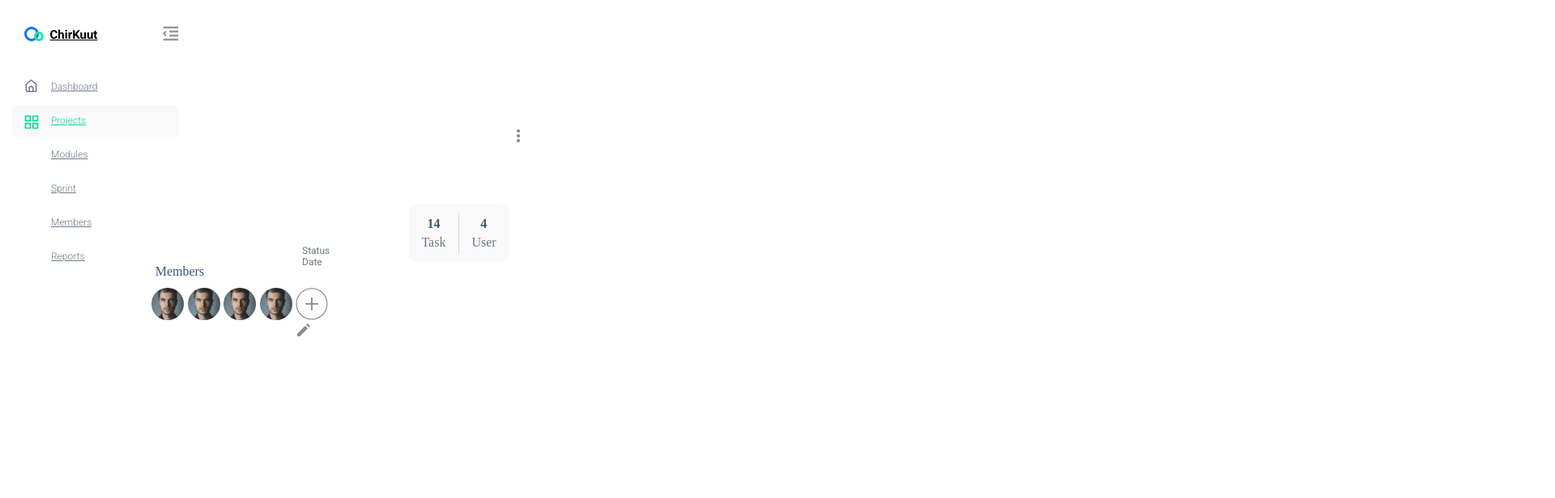
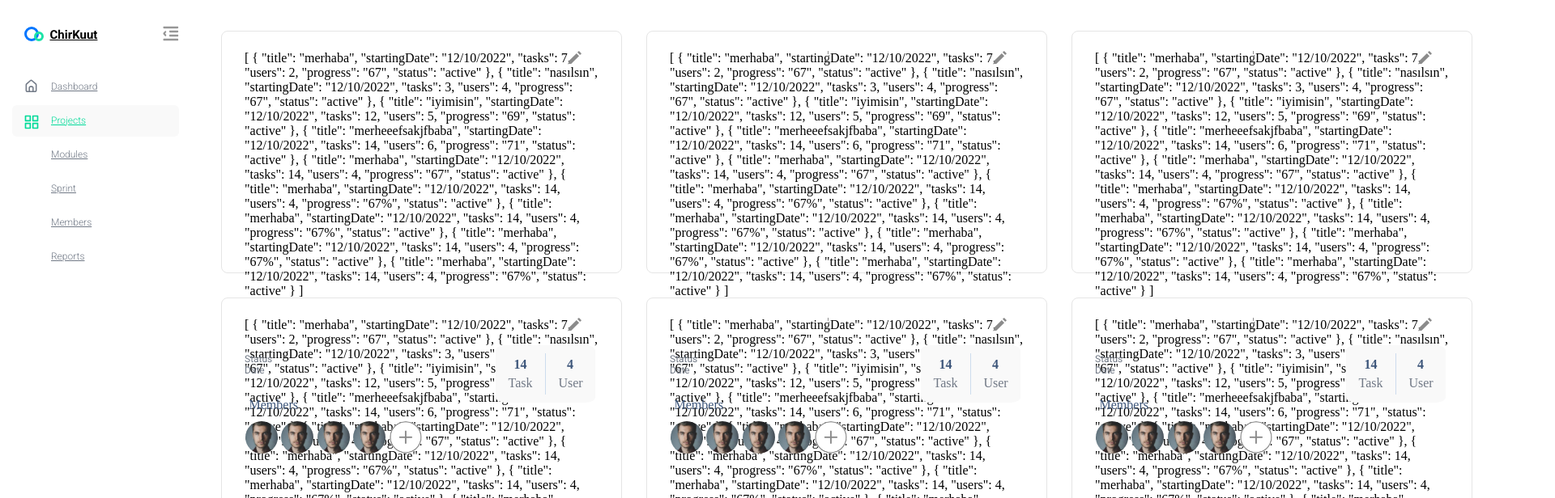
Before and after one commit to Front-End-Bootcamp/vue-dashboard-team-fox-1, a Vue app: page / in a window 1280 px wide. Shown: the top 616 px of the page at 81% size, 1920 px wide, since content can reach past the window. Built offline with nearby package versions, Linux system fonts and the light colour scheme.

Commit message:
EditIcon and Progress bar revized

```diff
--- a/src/App.vue
+++ b/src/App.vue
@@ -1,37 +1,47 @@
 <script setup>
+import {ref, onMounted} from "vue";
 import Sidebar from "./components/Sidebar.vue";
 import Card from "./components/Card/Card.vue";
+import DATA from "@/data/data.json";
+const allData = ref([]);
+console.log(DATA);
+allData.value = DATA;
 </script>
 
 <template>
-	<div>
-		<Sidebar></Sidebar>
-		<Card style="margin: 150px" />
+	<div class="container">
+		<div><Sidebar></Sidebar></div>
+			<div class="cardContent">
+			<Card :cardValue="allData" v-for="data in allData.length" :key="data" />
+		</div>
 	</div>
+
+
+
 </template>
 
 <style scoped></style>
 
-<!-- <script setup>
-import Card from './components/Card/Card.vue';
-</script>
-
-<template>
-	<div class="container">
-		<div class="cardContent"><Card ></Card></div>
-		<div class="cardContent"><Card ></Card></div>
-	</div>
-
-</template>
 
 <style  lang="scss" scoped>
+
+	.cardContent {
+		margin: 15px;
+		background: #FFFFFF;
+		// display: flex;
+    // flex-wrap: wrap;
+    // flex-direction: row;
+		display: grid;
+  	grid-template-columns: 1fr 1fr 3fr;
+		margin-left: 250px;
+		box-sizing: content-box;
+
+	}
+
 	.container {
 		display: flex;
-		background: #E5E5E5;
-	}
-	.cardContent {
-		margin: 15px;
+		flex-direction: column;
 	}
 
 
-</style> -->
+</style>
--- a/src/components/Card/Card.vue
+++ b/src/components/Card/Card.vue
@@ -1,4 +1,5 @@
 <script setup>
+import {ref} from "vue";
 import OptionIcon from "./OptionIcon.vue";
 import CardInfo from "./CardInfo.vue";
 import CardPictures from "./CardPictures.vue";
@@ -6,17 +7,27 @@ import CardDate from "./CardDate.vue";
 import CardStatus from "./CardStatus.vue";
 import CardEditIcon from "./CardEditIcon.vue";
 import CardProgressBar from "./CardProgressBar.vue";
+const props = defineProps(['cardValue']);
 </script>
 
 <template>
 	<div class="card">
+	<div class="container">
+		<CardEditIcon :title="props.cardValue"  >   </CardEditIcon>
 		<OptionIcon />
-		<CardInfo />
+	</div>
+	<CardStatus  > </CardStatus>
+	<div class="dateInfo">
+		<CardInfo  ></CardInfo>
+		<CardDate  />
+		</div>
+
+
 		<CardPictures />
-		<CardDate />
-		<CardStatus />
-		<CardEditIcon />
-		<CardProgressBar />
+
+		<CardStatus  />
+
+		<CardProgressBar  />
 	</div>
 </template>
 
@@ -25,5 +36,21 @@ import CardProgressBar from "./CardProgressBar.vue";
 	box-sizing: border-box;
 	height: 300px;
 	width: 495px;
+	background: #FFFFFF;
+	border: 1px solid #E5E5E5;
+	border-radius: 8px;
+	margin-right: 15px;
+	margin-left: 15px;
+	margin-top: 15px;
+	margin-bottom: 15px;
+}
+.card:hover {
+	box-shadow: 0 0 11px #E5E5E5 ;
+	}
+.container{
+	display: flex;
+}
+.dateInfo{
+	display: inline;
 }
 </style>
--- a/src/components/Card/CardDate.vue
+++ b/src/components/Card/CardDate.vue
@@ -26,14 +26,16 @@ const props = defineProps(["date"]);
 	position: absolute;
 	width: 53px;
 	height: 14px;
-	left: 373px;
-	top: 303px;
+	// left: 373px;
+	// top: 303px;
 
 	font-family: "Roboto";
 	font-style: normal;
 	font-weight: 400;
 	font-size: 12px;
 	line-height: 14px;
+	margin-left: 28px;
+	margin-top:68px ;
 	/* identical to box height */
 
 	color: #717986;
--- a/src/components/Card/CardEditIcon.vue
+++ b/src/components/Card/CardEditIcon.vue
@@ -1,22 +1,34 @@
-<script setup></script>
+<script setup>
+	const props = defineProps(['title'])
+</script>
 
 <template>
-	<div class="editIcon">
-		<svg width="16" height="16" viewBox="0 0 16 16" fill="none" xmlns="http://www.w3.org/2000/svg">
-<path d="M9.84 2.96L13.04 6.16L3.2 16H0V12.8L9.84 2.96ZM10.96 1.84L12.8 0L16 3.2L14.16 5.04L10.96 1.84V1.84Z" fill="#8B8B8B"/>
-</svg>
+	<div class="projectTitle"  >{{props.title}}
+		<div class="editIcon">
+			<svg width="16" height="16" viewBox="0 0 16 16" fill="none" xmlns="http://www.w3.org/2000/svg">
+	<path d="M9.84 2.96L13.04 6.16L3.2 16H0V12.8L9.84 2.96ZM10.96 1.84L12.8 0L16 3.2L14.16 5.04L10.96 1.84V1.84Z" fill="#8B8B8B"/>
+	</svg	>
+	</div>
 </div>
 </template>
 
 <style scoped >
 .editIcon {
 	cursor: pointer ;
-	margin-left: 209px;
-	margin-right: 28px ;
+
+	position: absolute;
+	width: 16px;
+	height: 16px;
+	margin-left: 400px;
+}
+.projectTitle {
+	margin-right: 28px;
+	margin-left: 28px;
+	margin-top: 24px;
+	display: flex;
 }
 
 
 
 
-
 </style>
--- a/src/components/Card/CardInfo.vue
+++ b/src/components/Card/CardInfo.vue
@@ -1,4 +1,6 @@
-<script setup></script>
+<script setup>
+const props = defineProps(['task'])
+</script>
 
 <template>
 	<div class="card_info">
@@ -21,8 +23,8 @@
 	position: relative;
 	float: right;
 	border-radius: 10%;
-	margin-top: 20%;
-	margin-right: 5%;
+	margin-top: 58px;
+	margin-right: 32px;
 }
 .card_task {
 	position: relative;
--- a/src/components/Card/CardPictures.vue
+++ b/src/components/Card/CardPictures.vue
@@ -16,7 +16,7 @@
 <style scoped lang="scss">
 .members{
 	position: relative;
-	margin-top: 35%;
+	margin-top: 25%;
 	height: auto;
 	width: auto;
 	color: #3c557a;
--- a/src/components/Card/CardProgressBar.vue
+++ b/src/components/Card/CardProgressBar.vue
@@ -1,22 +1,24 @@
 <script setup>
 import {ref} from "vue"
-let percent = ref(parseFloat(Math.random()*100).toFixed(0))
+const props = defineProps(['progress'])
+const percent = ref(parseFloat(Math.random()*100).toFixed(0))
 console.log(percent);
 </script>
 
 <template>
 	<div class="progressText"> Progress <span class="progressBarText" >{{percent}}%</span></div>
-		<div class="box">
-			<div class="progressBar" :style="{'width':percent+'%'}" >
-		</div>
+	<div class="box">
+			<div class="progressBar"  :style="{'width':percent + '%'}" ></div>
 	</div>
+
 </template>
 
 <style lang="scss" scoped>
 .box {
-	width: 100%;
+	width: 439px;
 	height: 8px;
-	margin-right: 26px;
+	margin-right: 28px;
+	margin-left: 28px;
 	margin-top: 8px;
 	margin-bottom: 24px;
 	border-radius: 75px;
@@ -28,7 +30,6 @@ console.log(percent);
 .progressBar {
 	width: 100%;
 	height: 8px;
-	margin-right: 26px;
 	margin-top: 8px;
 	margin-bottom: 24px;
 	border-radius: 75px;
@@ -38,10 +39,13 @@ console.log(percent);
 	align-items: center;
 }
 .progressText{
-	margin-top: 206px;
+	margin-top: 16px;
 	color: black;
 	text-align: left;
 	font-size: 13px;
+	margin-right: 28px;
+	margin-left: 28px;
+	font-weight: 500;
 
 }
 .progressBarText{
--- a/src/components/Card/CardStatus.vue
+++ b/src/components/Card/CardStatus.vue
@@ -3,7 +3,7 @@ const props = defineProps(["status"]);
 </script>
 
 <template>
-	<div class="status"></div>
+	<div class="status"  ></div>
 </template>
 
 <style scoped>
--- a/src/components/Card/OptionIcon.vue
+++ b/src/components/Card/OptionIcon.vue
@@ -1,7 +1,8 @@
 <script setup></script>
 
 <template>
-	<div class="optionButton"></div>
+	<div class="optionButton">
+	</div>
 </template>
 
 <style scoped lang="scss">
@@ -10,8 +11,8 @@
 	width: 3.5px;
 	height: 3.5px;
 	border-radius: 50%;
-	left: 480px;
-	top: 10px;
+	left: 255px;
+	top: 24px;
 	background-color: #8b8b8b;
 	cursor: pointer;
 }
--- /dev/null
+++ b/src/data/data.json
@@ -0,0 +1,74 @@
+[
+	{
+		"title": "merhaba",
+		"startingDate": "12/10/2022",
+		"tasks": 7,
+		"users": 2,
+		"progress": "67",
+		"status": "active"
+	},
+	{
+		"title": "nasılsın",
+		"startingDate": "12/10/2022",
+		"tasks": 3,
+		"users": 4,
+		"progress": "67",
+		"status": "active"
+	},
+	{
+		"title": "iyimisin",
+		"startingDate": "12/10/2022",
+		"tasks": 12,
+		"users": 5,
+		"progress": "69",
+		"status": "active"
+	},
+	{
+		"title": "merheeefsakjfbaba",
+		"startingDate": "12/10/2022",
+		"tasks": 14,
+		"users": 6,
+		"progress": "71",
+		"status": "active"
+	},
+	{
+		"title": "merhaba",
+		"startingDate": "12/10/2022",
+		"tasks": 14,
+		"users": 4,
+		"progress": "67",
+		"status": "active"
+	},
+	{
+		"title": "merhaba",
+		"startingDate": "12/10/2022",
+		"tasks": 14,
+		"users": 4,
+		"progress": "67%",
+		"status": "active"
+	},
+	{
+		"title": "merhaba",
+		"startingDate": "12/10/2022",
+		"tasks": 14,
+		"users": 4,
+		"progress": "67%",
+		"status": "active"
+	},
+	{
+		"title": "merhaba",
+		"startingDate": "12/10/2022",
+		"tasks": 14,
+		"users": 4,
+		"progress": "67%",
+		"status": "active"
+	},
+	{
+		"title": "merhaba",
+		"startingDate": "12/10/2022",
+		"tasks": 14,
+		"users": 4,
+		"progress": "67%",
+		"status": "active"
+	}
+]
```
